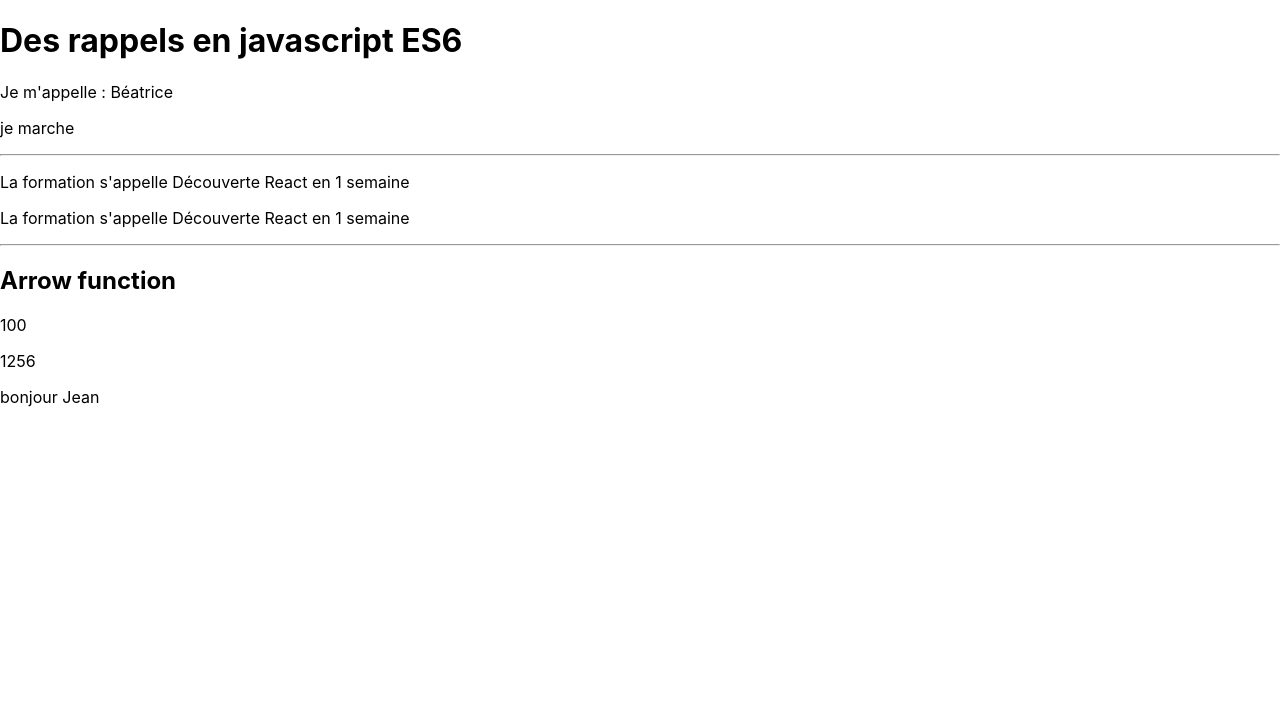
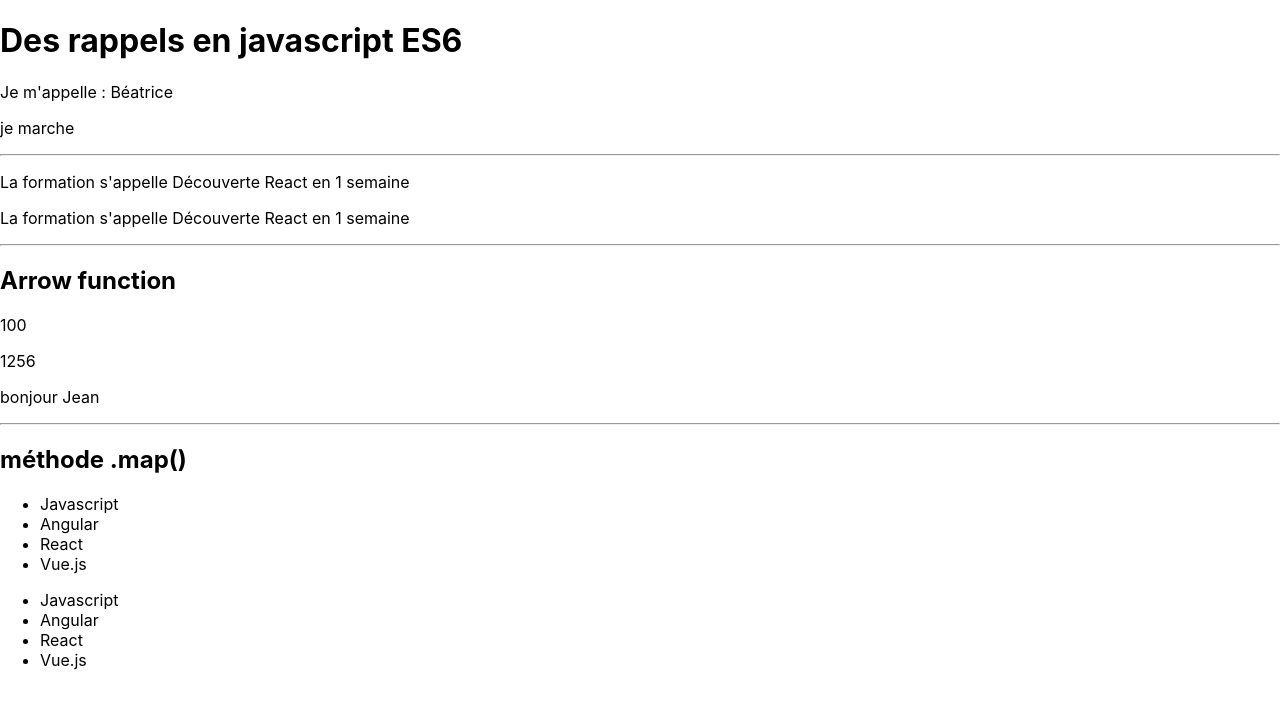
Before and after one commit to webdevproformation/react-j1-juin2020, a React (Create React App) app: page / in a window 1280 px wide. Shown: the top 708 px of the page. Built offline with nearby package versions, Linux system fonts and the light colour scheme.

Commit message:
découverte de la méthode .map() pour parcourir les tableaux dans React

```diff
--- a/src/Rappel.jsx
+++ b/src/Rappel.jsx
@@ -125,6 +125,23 @@
 // arrow function ne crée de nouveau contexte d'exécution
 // pas besoin d'utiliser
 
+// méthode .map() à utiliser sur les tableaux
+// méthode que l'on va utiliser dans React == boucle for
+// parcourir un tableau
+
+// map() l'équivalent de for en javascript dans React
+
+const matiere = ["Javascript", "Angular", "React", "Vue.js"];
+
+//afficher dans chaque matière
+
+const listeMatiere = matiere.map((el) => <li>{el}</li>);
+
+// créer un tableau
+const saison = ["Printemps", "Ete", "Automne", "Hiver"];
+// est ce que vous pouvez afficher dans une liste <li> les différents éléments du tableau
+
+
 class Rappel extends Component {
     state = {}
     render() {
@@ -142,7 +159,17 @@
                 <p>{aireCarre2(10)}</p>
                 <p>{aireCercle(20)}</p>
                 <p>{saluation("Jean")}</p>
-
+                <hr />
+                <h2>méthode .map()</h2>
+                <ul>
+                    <li>{matiere[0]}</li>
+                    <li>{matiere[1]}</li>
+                    <li>{matiere[2]}</li>
+                    <li>{matiere[3]}</li>
+                </ul>
+                <ul>
+                    {listeMatiere}
+                </ul>
             </div>
         );
     }
```
